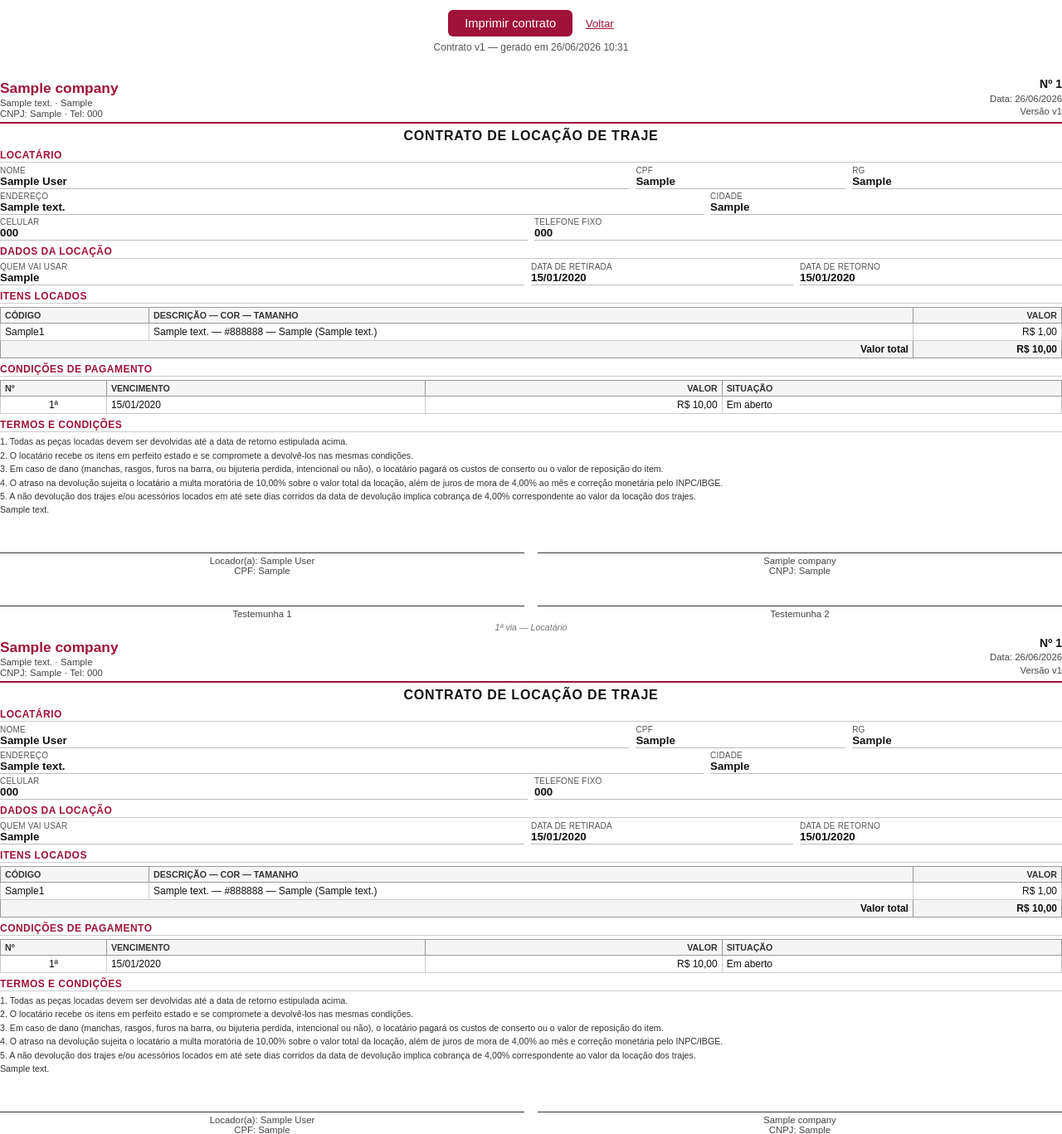
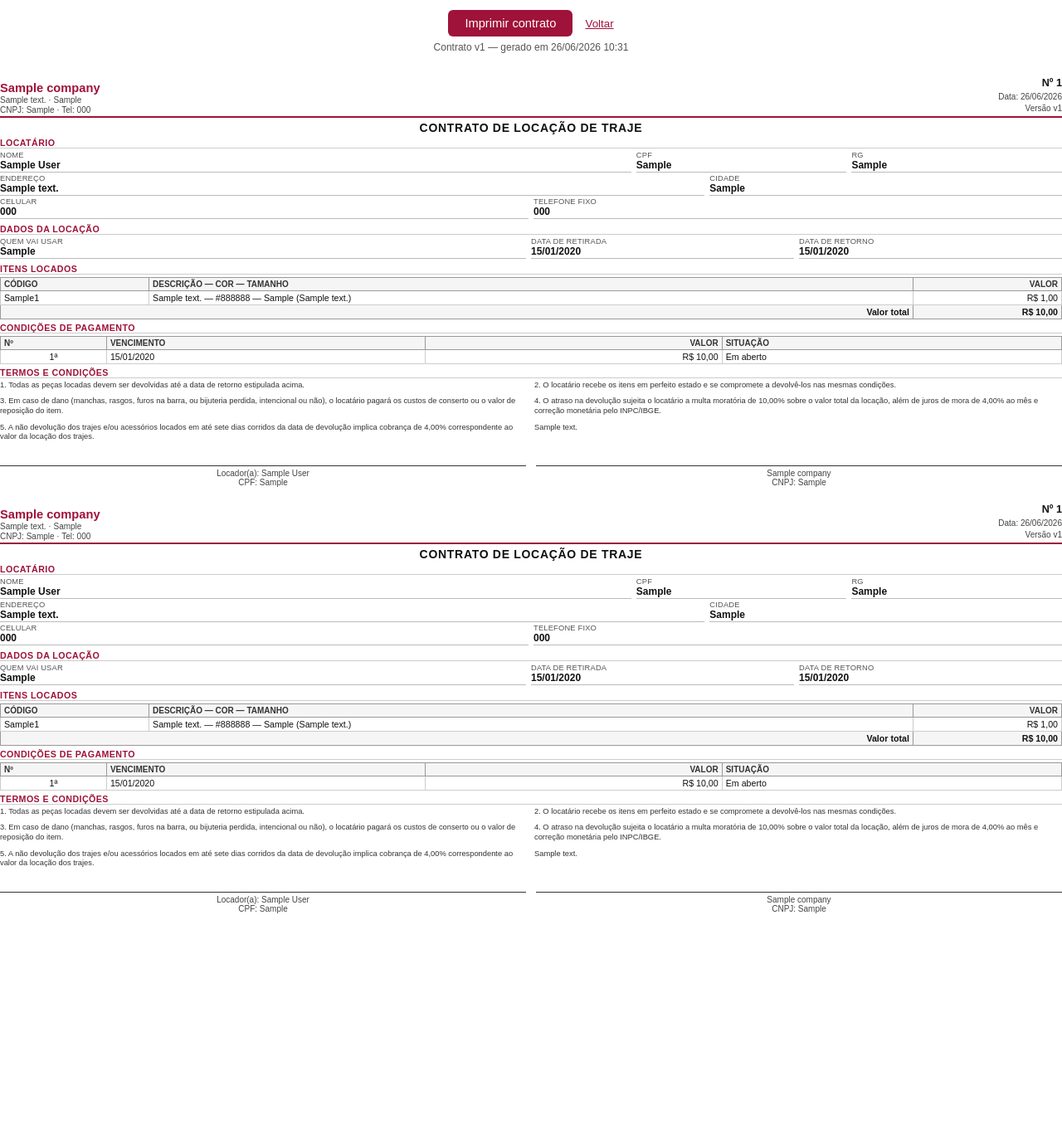
Before and after one commit to elvertoni/noivaecia, a Django app: page /locacoes/1/contrato/ in a window 1280 px wide. Shown: the top 1367 px of the page at 83% size. After the commit the page ends 1101 px from the top, so only its background shows below. Run offline with Django 5.2, Linux system fonts and the light colour scheme; a user stored in the database is signed in; tables that the repository leaves empty hold one stand-in row (values such as "Sample post").

Commit message:
style(rentals): compress contract layout to fit both copies on a single A4 sheet when items count is <= 10

```diff
--- a/templates/rentals/rental_contract.html
+++ b/templates/rentals/rental_contract.html
@@ -4,11 +4,73 @@
   <meta charset="UTF-8">
   <title>Contrato de Locação #{{ rental.number }} · {{ company.name }}</title>
   <style>
-    @page { size: A5; margin: 7mm 6mm; }
+    @page { size: A4 portrait; margin: 7mm 8mm; }
     * { box-sizing: border-box; margin: 0; padding: 0; }
     body { font-family: Arial, Helvetica, sans-serif; font-size: 9.5pt; color: #111; }
     .copy { page-break-after: always; padding-bottom: 4px; }
     .copy:last-child { page-break-after: auto; }
+
+    /* ── Compressão para caber 2 vias em uma folha A4 (até 10 itens) ── */
+    .single-page-a4 {
+      font-size: 8.5pt;
+    }
+    .single-page-a4 .copy {
+      height: 136mm;
+      page-break-after: avoid;
+      overflow: hidden;
+      display: flex;
+      flex-direction: column;
+      justify-content: space-between;
+    }
+    .single-page-a4 .copy:first-child {
+      border-bottom: 1.5px dashed #000;
+      margin-bottom: 6mm;
+      padding-bottom: 6mm;
+      position: relative;
+    }
+    /* Linha de corte ✂ */
+    .single-page-a4 .copy:first-child::after {
+      content: "✂ ----------------- Corte aqui com a régua -----------------";
+      position: absolute;
+      bottom: -6px;
+      left: 0;
+      right: 0;
+      text-align: center;
+      font-size: 7.5pt;
+      color: #555;
+      background: #fff;
+      display: block;
+      height: 12px;
+      line-height: 12px;
+    }
+    .single-page-a4 .header {
+      padding-bottom: 2px;
+      margin-bottom: 4px;
+    }
+    .single-page-a4 .header-left h1 { font-size: 11pt; }
+    .single-page-a4 .header-left p { font-size: 7.5pt; }
+    .single-page-a4 .header-right { font-size: 7.5pt; }
+    .single-page-a4 .header-right strong { font-size: 9.5pt; }
+    .single-page-a4 .contract-title { font-size: 10.5pt; margin-bottom: 4px; }
+    .single-page-a4 .section { margin-bottom: 4px; }
+    .single-page-a4 .section-title { font-size: 8pt; margin-bottom: 3px; padding-bottom: 0px; }
+    .single-page-a4 .row { gap: 6px; margin-bottom: 2px; }
+    .single-page-a4 .field label { font-size: 7pt; }
+    .single-page-a4 .field span { font-size: 9pt; min-height: 12px; }
+    .single-page-a4 table { font-size: 8pt; }
+    .single-page-a4 table thead th { font-size: 7.5pt; padding: 2px 4px; }
+    .single-page-a4 table tbody td { padding: 2px 4px; }
+    .single-page-a4 table tfoot td { padding: 2px 4px; }
+    .single-page-a4 .clauses {
+      font-size: 7pt;
+      line-height: 1.25;
+      display: grid;
+      grid-template-columns: 1fr 1fr;
+      gap: 8px;
+    }
+    .single-page-a4 .clauses p { margin-bottom: 0px; }
+    .single-page-a4 .signatures { margin-top: 8px; gap: 12px; }
+    .single-page-a4 .sig-line { margin-top: 16px; font-size: 7.5pt; }
 
     /* ── Header ─────────────────────────────────────────────────── */
     .header {
@@ -113,7 +175,7 @@
     @media print { .no-print { display: none !important; } }
   </style>
 </head>
-<body>
+<body class="{% if rental.items.all|length <= 10 %}single-page-a4{% endif %}">
 
 <div class="no-print">
   <button onclick="window.print()" style="padding:8px 20px;background:#9f1239;color:#fff;border:none;border-radius:6px;cursor:pointer;font-size:11pt;">Imprimir contrato</button>
```
